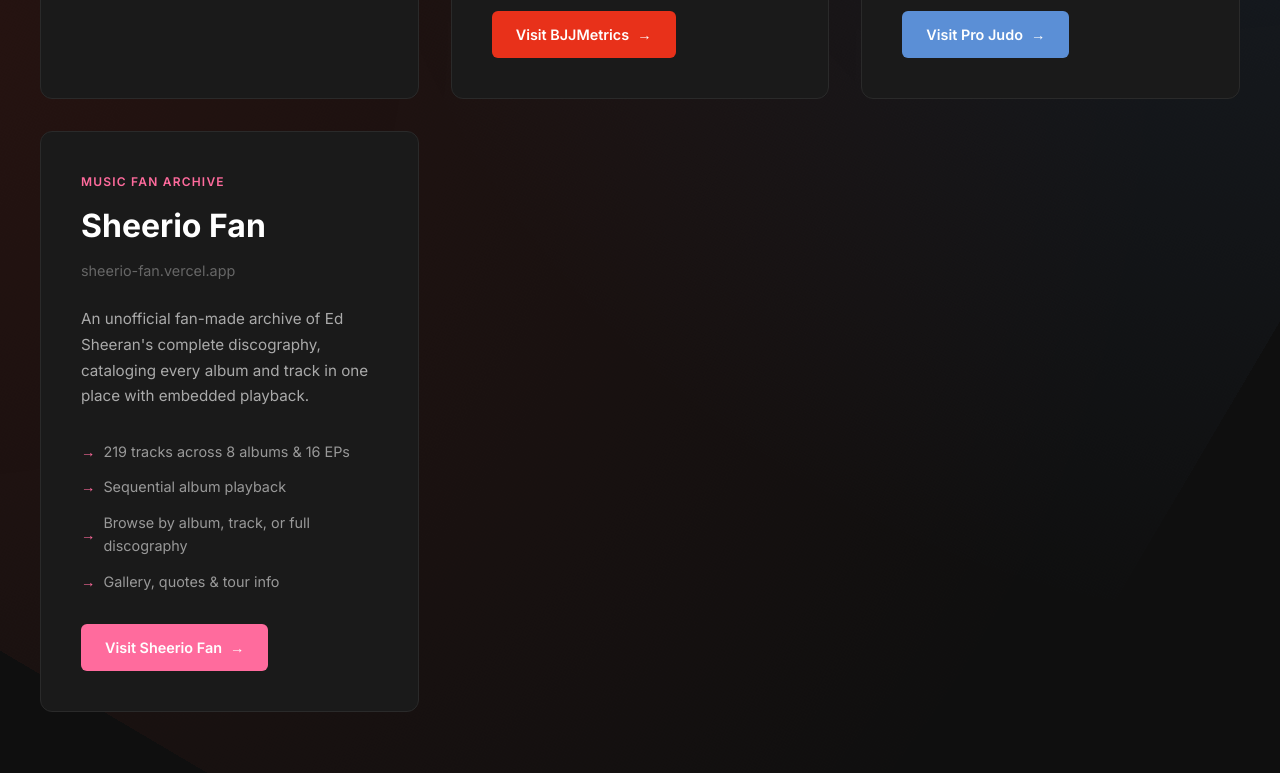
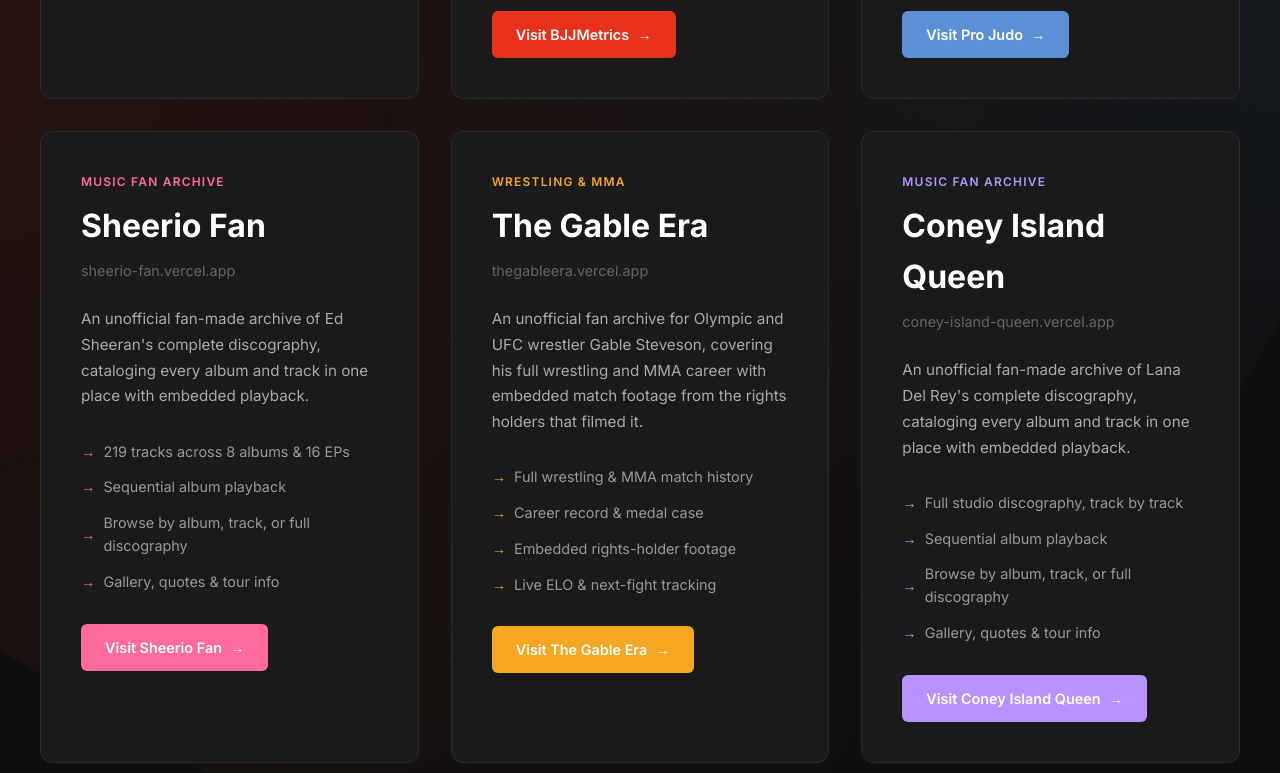
Before and after one commit to pavelfedorov1/portfolio_websites, a plain HTML site: page index.html in a window 1280 px wide. Shown: the part 863-1636 px from the top of the page. Drawn offline with Linux system fonts and the light colour scheme.

Commit message:
Add The Gable Era and Coney Island Queen sites, add GA4 tag

```diff
--- a/index.html
+++ b/index.html
@@ -3,9 +3,18 @@
 <head>
   <meta charset="UTF-8">
   <title>Portfolio Websites</title>
-  <meta name="description" content="Portfolio of web platforms: QMetrics, BJJMetrics, Pro Judo, and Sheerio Fan">
+  <meta name="description" content="Portfolio of web platforms: QMetrics, BJJMetrics, Pro Judo, Sheerio Fan, The Gable Era, and Coney Island Queen">
   <meta name="viewport" content="width=device-width, initial-scale=1.0">
   <link href="https://fonts.googleapis.com/css2?family=Inter:wght@300;400;600;700&display=swap" rel="stylesheet">
+  <!-- Google tag (gtag.js) -->
+  <script async src="https://www.googletagmanager.com/gtag/js?id=G-ZJLTLL192Y"></script>
+  <script>
+    window.dataLayer = window.dataLayer || [];
+    function gtag(){dataLayer.push(arguments);}
+    gtag('js', new Date());
+
+    gtag('config', 'G-ZJLTLL192Y');
+  </script>
 
   <style>
     * {
@@ -166,6 +175,8 @@
     .website-card:nth-child(2) { animation-delay: 0.5s; }
     .website-card:nth-child(3) { animation-delay: 0.7s; }
     .website-card:nth-child(4) { animation-delay: 0.9s; }
+    .website-card:nth-child(5) { animation-delay: 1.1s; }
+    .website-card:nth-child(6) { animation-delay: 1.3s; }
 
     @keyframes fadeInUp {
       from {
@@ -327,6 +338,18 @@
       --accent-glow: rgba(255, 107, 157, 0.3);
     }
 
+    .website-card:nth-child(5) {
+      --accent: #f5a623;
+      --accent-dark: #d4890f;
+      --accent-glow: rgba(245, 166, 35, 0.3);
+    }
+
+    .website-card:nth-child(6) {
+      --accent: #b892ff;
+      --accent-dark: #9670e0;
+      --accent-glow: rgba(184, 146, 255, 0.3);
+    }
+
     footer {
       text-align: center;
       padding: 2rem 0;
@@ -481,6 +504,44 @@
           <li>Gallery, quotes & tour info</li>
         </ul>
         <a href="https://sheerio-fan.vercel.app" target="_blank" rel="noopener" class="visit-link">Visit Sheerio Fan</a>
+      </div>
+
+      <!-- The Gable Era -->
+      <div class="website-card">
+        <div class="card-header">
+          <div class="category">Wrestling & MMA</div>
+          <h2 class="website-title">The Gable Era</h2>
+          <div class="website-url">thegableera.vercel.app</div>
+        </div>
+        <p class="website-description">
+          An unofficial fan archive for Olympic and UFC wrestler Gable Steveson, covering his full wrestling and MMA career with embedded match footage from the rights holders that filmed it.
+        </p>
+        <ul class="features-list">
+          <li>Full wrestling & MMA match history</li>
+          <li>Career record & medal case</li>
+          <li>Embedded rights-holder footage</li>
+          <li>Live ELO & next-fight tracking</li>
+        </ul>
+        <a href="https://thegableera.vercel.app" target="_blank" rel="noopener" class="visit-link">Visit The Gable Era</a>
+      </div>
+
+      <!-- Coney Island Queen -->
+      <div class="website-card">
+        <div class="card-header">
+          <div class="category">Music Fan Archive</div>
+          <h2 class="website-title">Coney Island Queen</h2>
+          <div class="website-url">coney-island-queen.vercel.app</div>
+        </div>
+        <p class="website-description">
+          An unofficial fan-made archive of Lana Del Rey's complete discography, cataloging every album and track in one place with embedded playback.
+        </p>
+        <ul class="features-list">
+          <li>Full studio discography, track by track</li>
+          <li>Sequential album playback</li>
+          <li>Browse by album, track, or full discography</li>
+          <li>Gallery, quotes & tour info</li>
+        </ul>
+        <a href="https://coney-island-queen.vercel.app" target="_blank" rel="noopener" class="visit-link">Visit Coney Island Queen</a>
       </div>
 
     </div>
```
